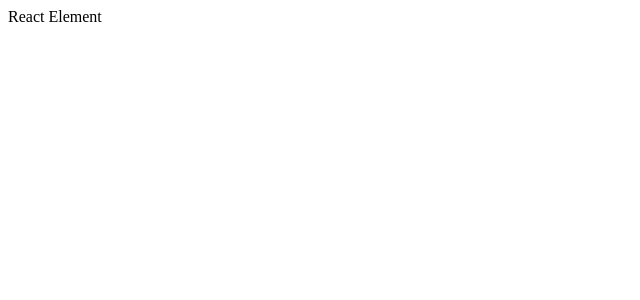
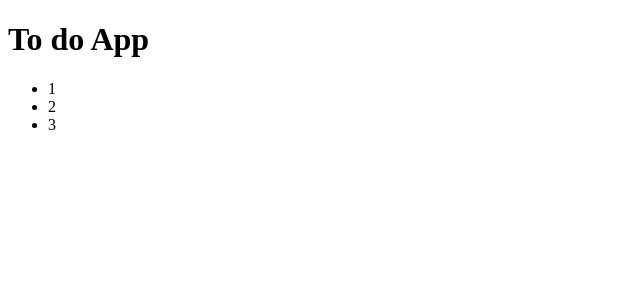
Before and after one commit to WebHeroSchool/zamira_react, a React (Create React App) app: page / in a window 1280 px wide. Shown: the top 300 px of the page, without its empty margins (0-640 px from the left). Built offline with nearby package versions, Linux system fonts and the light colour scheme.

Commit message:
дз к 17 уроку, React-компонент

```diff
--- a/src/App.js
+++ b/src/App.js
@@ -1,7 +1,14 @@
 import React from 'react';
 
-const element = (<div>
-  React Element
+const ItemList = () => (<ul>
+  <li>1</li>
+  <li>2</li>
+  <li>3</li>
+</ul>);
+
+const App = () => (<div>
+  <h1>To do App</h1>
+  <ItemList />
 </div>);
 
-export { element };
+export default App;
--- a/src/index.js
+++ b/src/index.js
@@ -1,11 +1,11 @@
 import React from 'react';
 import ReactDOM from 'react-dom';
-import {element} from './App';
+import App from './App';
 
 
 
 
-ReactDOM.render(element, document.getElementById('root'));
+ReactDOM.render(<App />, document.getElementById('root'));
 
 // If you want to start measuring performance in your app, pass a function
 // to log results (for example: reportWebVitals(console.log))
```
